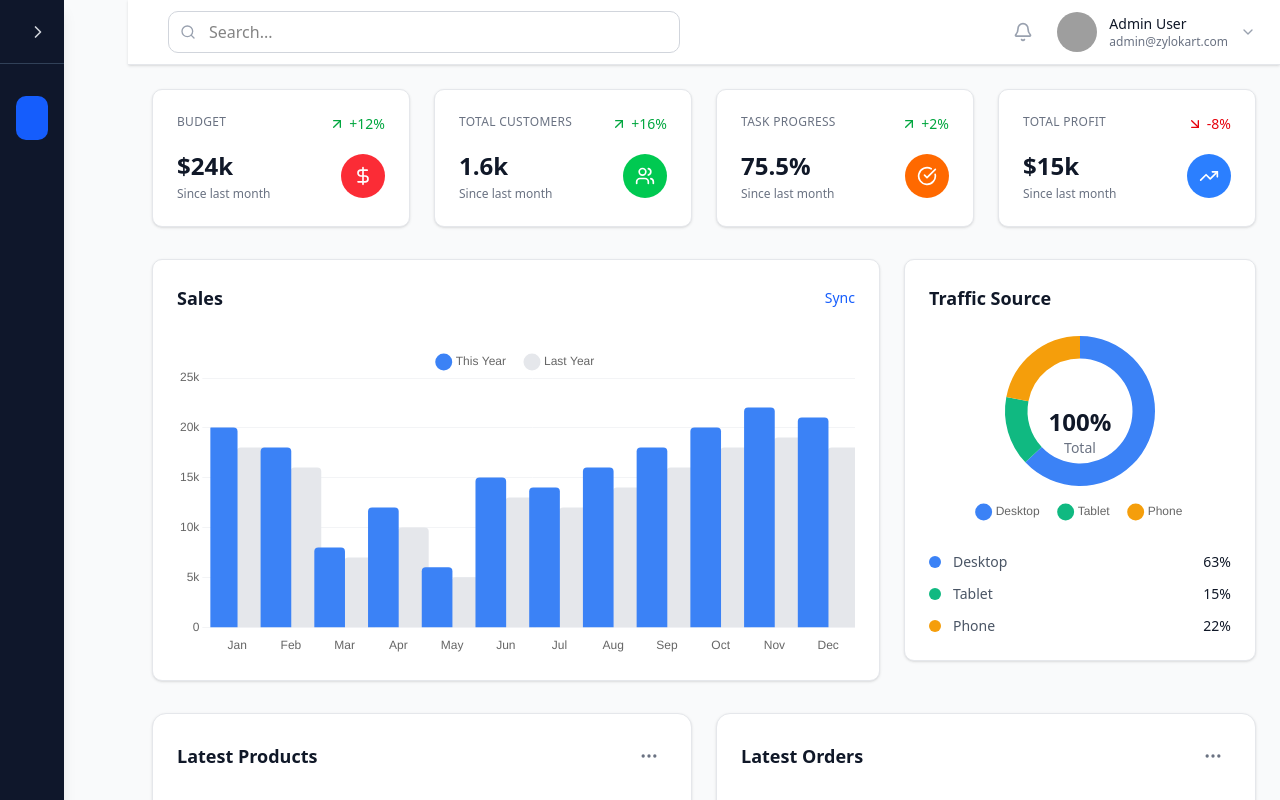
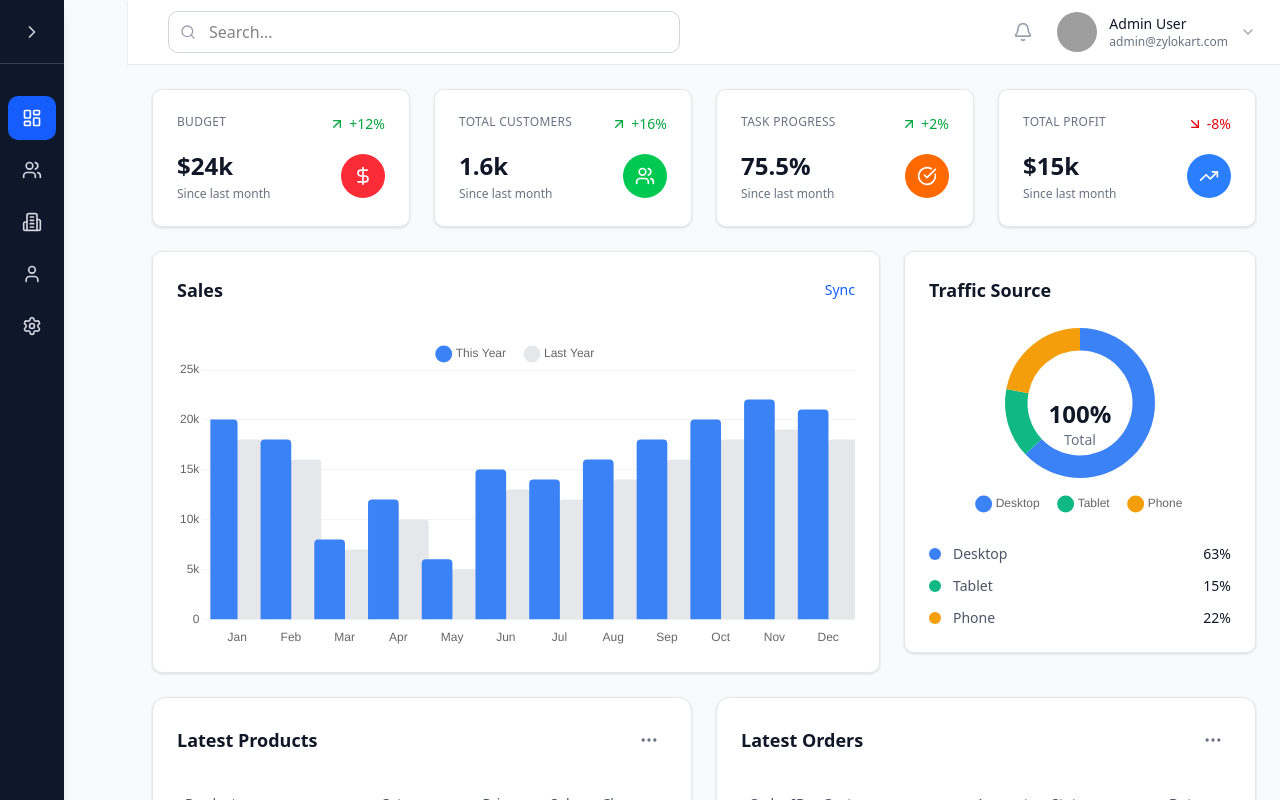
Before and after one commit to sohom-21/zylokart_full_project, a Next.js app: page /admin in a window 1280 px wide. Both pictures are taken after a click on the button 218 px from the left and 31 px from the top of the page. Shown: the top 800 px of the page. Built offline with nearby package versions, Linux system fonts and the light colour scheme; grey boxes are pictures that could not be loaded.

Commit message:
feat: refine admin layout with improved spacing and sidebar functionality

```diff
--- a/src/app/admin/page.js
+++ b/src/app/admin/page.js
@@ -9,7 +9,7 @@ import LatestOrders from '@/app/components/admin/LatestOrders'
 export default function AdminDashboard() {
   return (
     <AdminLayout>
-      <div className="p-6 space-y-8">
+      <div className="p-6 space-y-6">
         {/* Stats Cards */}
         <StatsCards />
 
--- a/src/app/components/admin/AdminLayout.js
+++ b/src/app/components/admin/AdminLayout.js
@@ -23,8 +23,8 @@ import {
 } from "@/app/components/ui/avatar";
 
 const AdminLayout = ({ children }) => {
-  const [sidebarOpen, setSidebarOpen] = useState(false);
-  const [sidebarCollapsed, setSidebarCollapsed] = useState(false);
+  const [sidebarOpen, setSidebarOpen] = useState(false); // For mobile
+  const [sidebarCollapsed, setSidebarCollapsed] = useState(false); // For desktop
   const pathname = usePathname();
 
   const navigation = [
@@ -37,36 +37,20 @@ const AdminLayout = ({ children }) => {
 
   return (
     <div className="flex min-h-screen bg-gray-50">
-      {/* Sidebar */}
       {/* Mobile sidebar (fixed) */}
       <div
-        className={`lg:hidden fixed inset-y-0 left-0 z-50 bg-slate-900 shadow-lg transform transition-all duration-300 ease-in-out w-64 ${{
-          true: sidebarOpen ? 'translate-x-0' : '-translate-x-full',
-        }}`}
-        style={{ display: sidebarOpen ? 'block' : 'none' }}
+        className={`lg:hidden fixed inset-y-0 left-0 z-50 bg-slate-900 shadow-lg transform transition-all duration-300 ease-in-out w-64 ${
+          sidebarOpen ? 'translate-x-0' : '-translate-x-full'
+        }`}
       >
-        <div className="flex items-center justify-between h-16 px-6 border-b border-slate-700">
-          {!sidebarCollapsed && (
+        <div className="flex items-center justify-between h-16 px-4 border-b border-slate-700">
           <h1 className="text-xl font-bold text-white">ZyloKart Admin</h1>
-          )}
-          <div className="flex items-center space-x-2">
           <button
-              className="hidden lg:block p-1 rounded-lg hover:bg-slate-800"
-              onClick={() => setSidebarCollapsed(!sidebarCollapsed)}
-            >
-              {sidebarCollapsed ? (
-                <ChevronRight className="h-5 w-5 text-gray-300" />
-              ) : (
-                <ChevronLeft className="h-5 w-5 text-gray-300" />
-              )}
-            </button>
-            <button
-              className="lg:hidden p-1 rounded-lg hover:bg-slate-800"
+            className="p-1 rounded-lg hover:bg-slate-800"
             onClick={() => setSidebarOpen(false)}
           >
             <X className="h-6 w-6 text-gray-300" />
           </button>
-          </div>
         </div>
         <nav className="mt-8 px-4">
           {navigation.map((item) => {
@@ -76,22 +60,22 @@ const AdminLayout = ({ children }) => {
               <Link
                 key={item.name}
                 href={item.href}
+                onClick={() => setSidebarOpen(false)}
                 className={`flex items-center px-4 py-3 text-sm font-medium rounded-lg transition-colors mb-2 ${
                   isActive
                     ? "bg-blue-600 text-white"
                     : "text-gray-300 hover:bg-slate-800 hover:text-white"
                 }`}
-                title={sidebarCollapsed ? item.name : ""}
+                title={item.name}
               >
-                <Icon className={`h-5 w-5 ${sidebarCollapsed ? "" : "mr-3"}`} />
-                {!sidebarCollapsed && <span>{item.name}</span>}
+                <Icon className="h-5 w-5 mr-3" />
+                <span>{item.name}</span>
               </Link>
             );
           })}
         </nav>
 
-        {/* User section at bottom */}
-        {!sidebarCollapsed && (
+        {/* User section at bottom for mobile */}
         <div className="absolute bottom-6 left-4 right-4">
           <div className="bg-slate-800 rounded-lg p-4">
             <div className="flex items-center space-x-3">
@@ -110,23 +94,25 @@ const AdminLayout = ({ children }) => {
             </div>
           </div>
         </div>
-        )}
       </div>
-      {/* Desktop sidebar (relative/static) */}
+
+      {/* Desktop sidebar (part of flex layout) */}
       <div
-        className={`hidden lg:flex flex-col bg-slate-900 shadow-lg transition-all duration-300 ease-in-out ${sidebarCollapsed ? 'w-16' : 'w-64'}`}
+        className={`hidden lg:flex flex-col bg-slate-900 shadow-lg transition-all duration-300 ease-in-out ${
+          sidebarCollapsed ? 'w-16' : 'w-64'
+        }`}
         style={{ minHeight: '100vh' }}
       >
         <div className="flex flex-col flex-1">
           <div>
-            <div className="flex items-center justify-between h-16 px-6 border-b border-slate-700">
+            <div className={`flex items-center h-16 border-b border-slate-700 ${sidebarCollapsed ? 'justify-center px-2' : 'justify-between px-4'}`}>
               {!sidebarCollapsed && (
-                <h1 className="text-xl font-bold text-white">ZyloKart Admin</h1>
+                <h1 className="text-lg font-semibold text-white whitespace-nowrap overflow-hidden">ZyloKart Admin</h1>
               )}
-              <div className="flex items-center space-x-2">
               <button
                 className="p-1 rounded-lg hover:bg-slate-800"
                 onClick={() => setSidebarCollapsed(!sidebarCollapsed)}
+                title={sidebarCollapsed ? "Expand sidebar" : "Collapse sidebar"}
               >
                 {sidebarCollapsed ? (
                   <ChevronRight className="h-5 w-5 text-gray-300" />
@@ -135,8 +121,7 @@ const AdminLayout = ({ children }) => {
                 )}
               </button>
             </div>
-            </div>
-            <nav className="mt-8 px-4">
+            <nav className={`mt-8 ${sidebarCollapsed ? 'px-2' : 'px-4'}`}>
               {navigation.map((item) => {
                 const Icon = item.icon;
                 const isActive = pathname === item.href;
@@ -144,22 +129,36 @@ const AdminLayout = ({ children }) => {
                   <Link
                     key={item.name}
                     href={item.href}
-                    className={`flex items-center px-4 py-3 text-sm font-medium rounded-lg transition-colors mb-2 ${
+                    className={`flex items-center py-3 text-sm font-medium rounded-lg transition-colors mb-2 w-full ${
                       isActive
                         ? "bg-blue-600 text-white"
                         : "text-gray-300 hover:bg-slate-800 hover:text-white"
+                    } ${
+                      sidebarCollapsed
+                        ? 'justify-center px-2'
+                        : 'px-4'
                     }`}
-                    title={sidebarCollapsed ? item.name : ""}
+                    title={item.name}
                   >
-                    <Icon className={`h-5 w-5 ${sidebarCollapsed ? "" : "mr-3"}`} />
-                    {!sidebarCollapsed && <span>{item.name}</span>}
+                    <Icon className={`h-5 w-5 ${sidebarCollapsed ? '' : 'mr-3'}`} />
+                    {!sidebarCollapsed && <span className="whitespace-nowrap overflow-hidden">{item.name}</span>}
                   </Link>
                 );
               })}
             </nav>
           </div>
-          {/* User section at bottom (no absolute) */}
-          {!sidebarCollapsed && (
+
+          {/* User section at bottom (desktop) */}
+          {sidebarCollapsed ? (
+             <div className="mt-auto p-4 flex justify-center items-center">
+                <Avatar className="w-8 h-8">
+                  <AvatarImage src="/admin-avatar.jpg" />
+                  <AvatarFallback className="text-sm bg-blue-600 text-white">
+                    AD
+                  </AvatarFallback>
+                </Avatar>
+             </div>
+          ) : (
             <div className="mt-auto p-4">
               <div className="bg-slate-800 rounded-lg p-4">
                 <div className="flex items-center space-x-3">
@@ -181,8 +180,9 @@ const AdminLayout = ({ children }) => {
           )}
         </div>
       </div>
+
       {/* Main content wrapper */}
-      <div className={`flex-1 ${sidebarCollapsed ? 'lg:ml-16' : 'lg:ml-64'} ml-0 transition-all duration-300`}>
+      <div className={`flex-1 flex flex-col ${sidebarCollapsed ? 'lg:ml-16' : 'lg:ml-64'} ml-0 transition-all duration-300`}>
         {/* Top header */}
         <header className="bg-white shadow-sm border-b border-gray-200">
           <div className="flex items-center justify-between h-16 px-6">
@@ -225,7 +225,9 @@ const AdminLayout = ({ children }) => {
           </div>
         </header>{" "}
         {/* Page content */}
-        <main>{children}</main>
+        <main className="flex-1 bg-gray-50"> {/* Added flex-1 and bg-gray-50 for consistency if needed */}
+          {children}
+        </main>
       </div>
     </div>
   );
```
Lines whose indentation alone changed are shown as unchanged.
